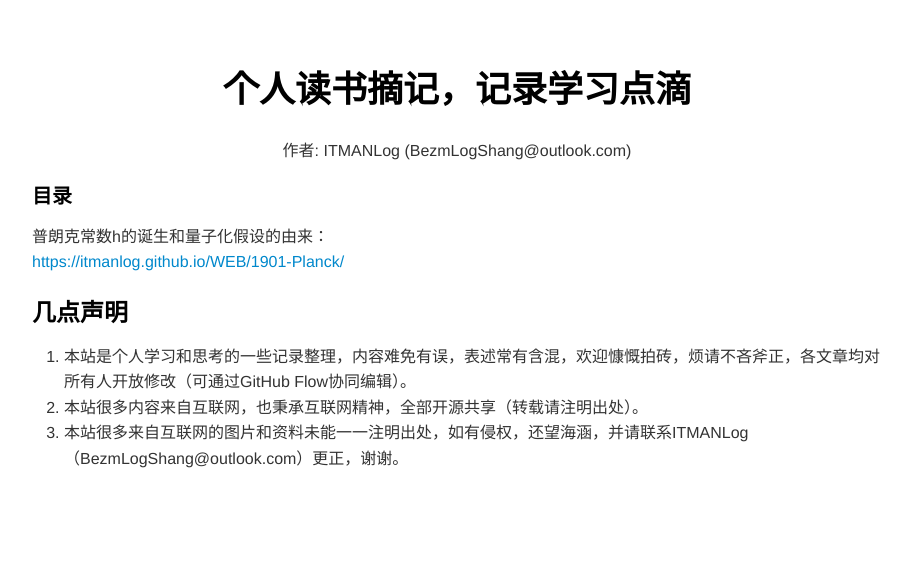
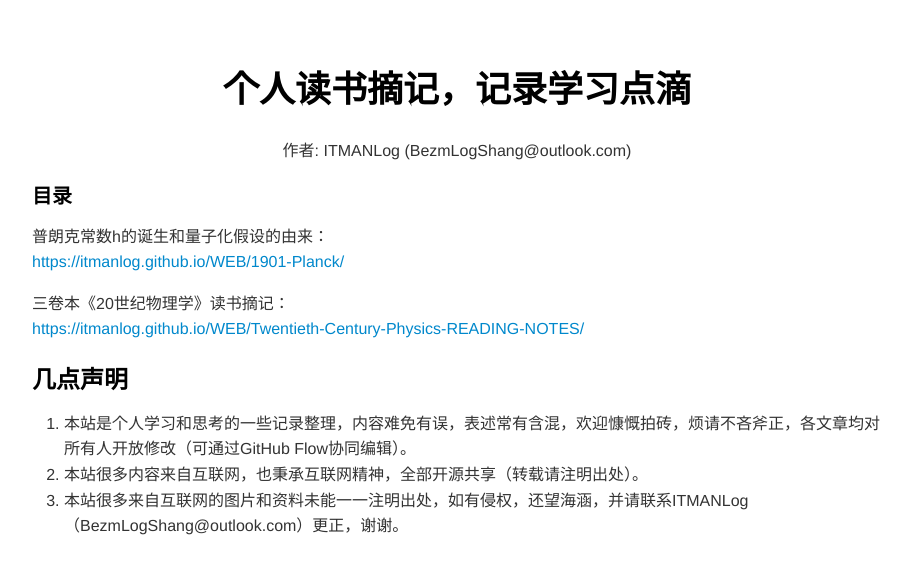
Before and after one commit to ITMANLog/ITMANLog, a plain HTML site: page index.html in a window 1280 px wide. Shown: the whole page, without its empty margins (183-1094 px from the left). Drawn offline with nearby package versions, Linux system fonts and the light colour scheme.

Commit message:
index updated

```diff
--- a/index.html
+++ b/index.html
@@ -268,6 +268,8 @@ pre[data-line] .line-highlight[data-end]:after {
 
 <p>&#x666E;&#x6717;&#x514B;&#x5E38;&#x6570;h&#x7684;&#x8BDE;&#x751F;&#x548C;&#x91CF;&#x5B50;&#x5316;&#x5047;&#x8BBE;&#x7684;&#x7531;&#x6765;&#xFF1A;<br>
 <a href="https://itmanlog.github.io/WEB/1901-Planck/">https://itmanlog.github.io/WEB/1901-Planck/</a></p>
+<p>&#x4E09;&#x5377;&#x672C;&#x300A;20&#x4E16;&#x7EAA;&#x7269;&#x7406;&#x5B66;&#x300B;&#x8BFB;&#x4E66;&#x6458;&#x8BB0;&#xFF1A;<br>
+<a href="https://itmanlog.github.io/WEB/Twentieth-Century-Physics-READING-NOTES/">https://itmanlog.github.io/WEB/Twentieth-Century-Physics-READING-NOTES/</a></p>
 <h3 class="mume-header" id="%E5%87%A0%E7%82%B9%E5%A3%B0%E6%98%8E">&#x51E0;&#x70B9;&#x58F0;&#x660E;</h3>
 
 <ol>
```
Also changed, not shown: 1 other file.
